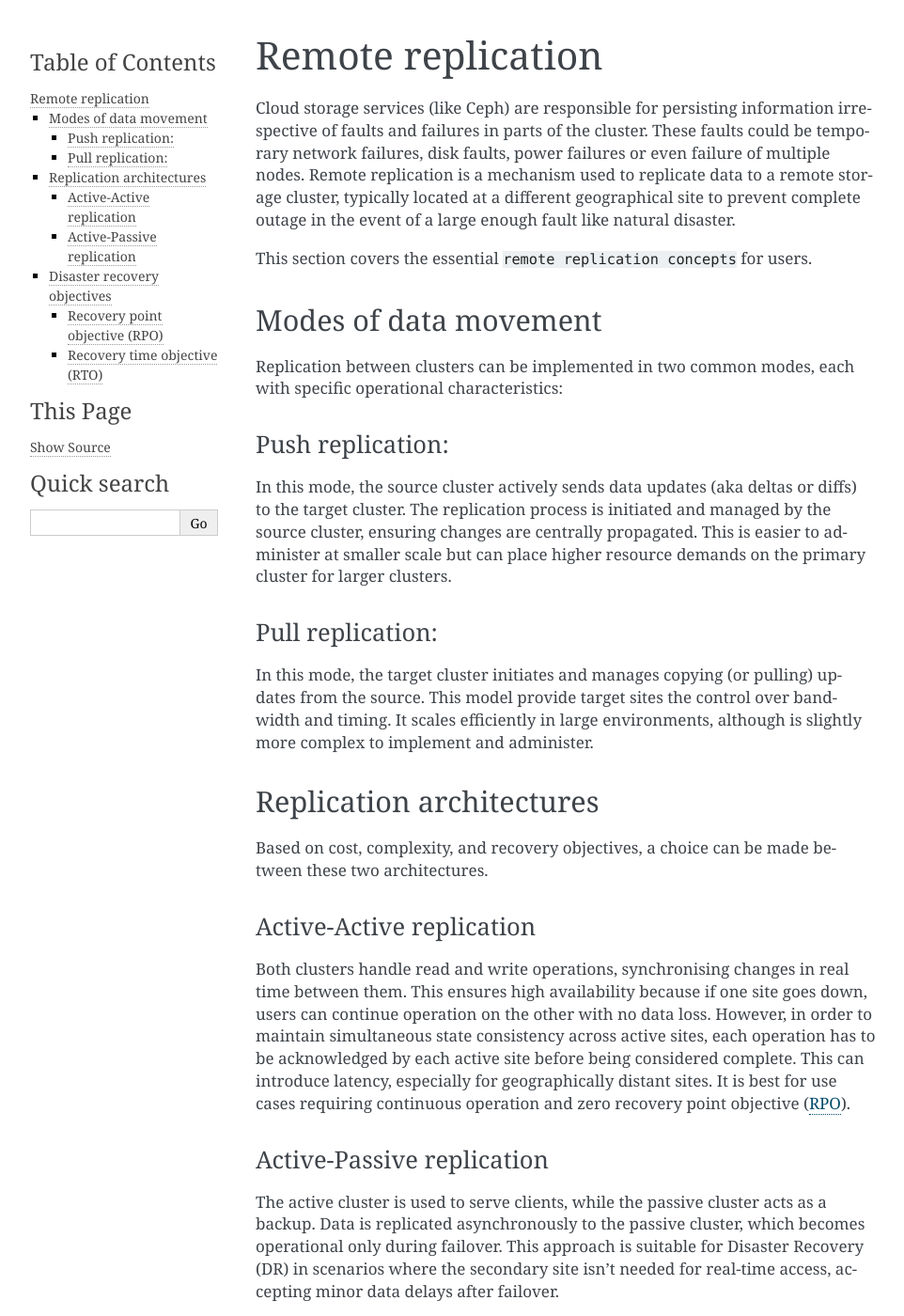
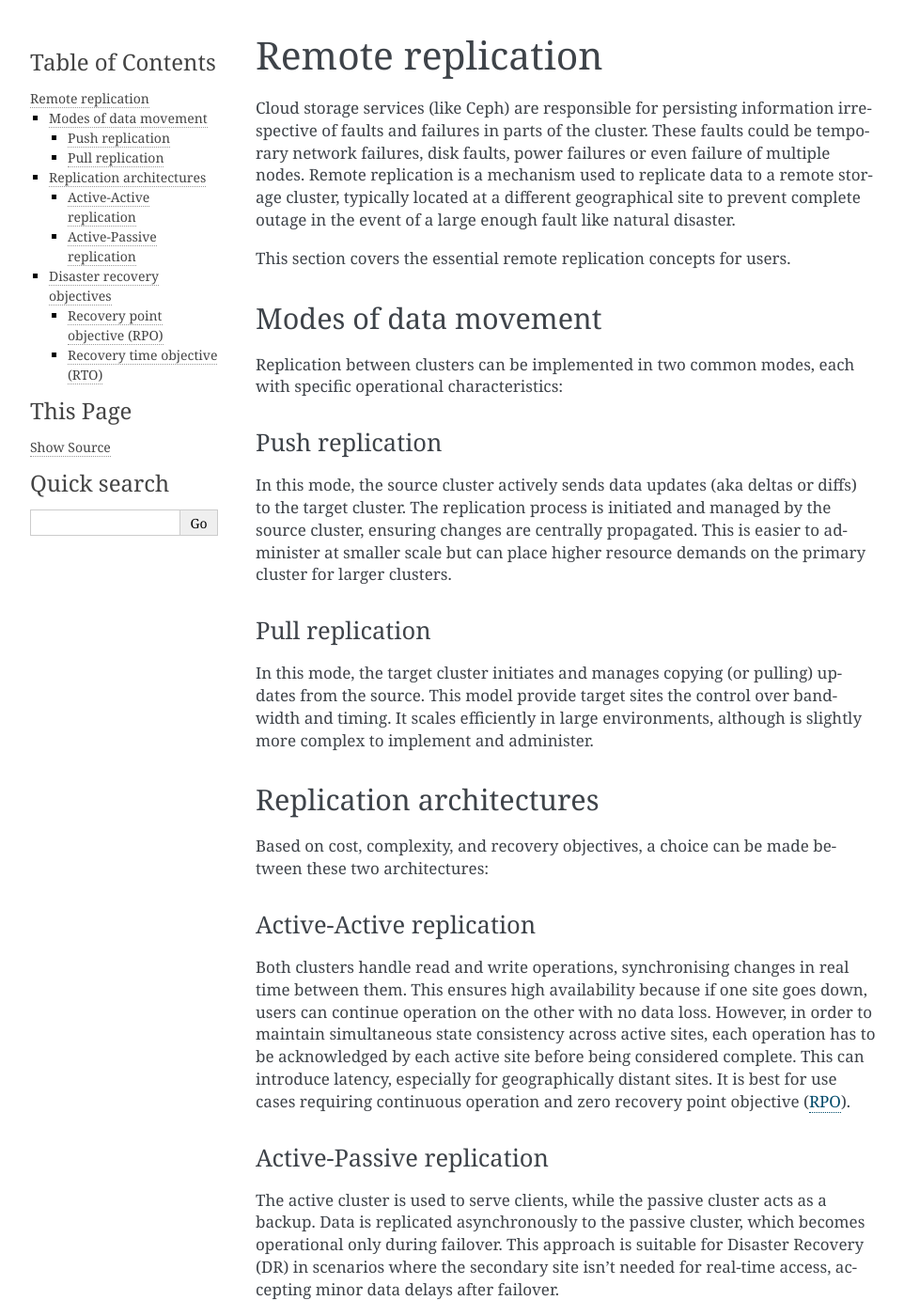
Before and after one commit to canonical/microceph, a Sphinx documentation site: the page built from docs/explanation/replication.rst, in a window 1280 px wide and 1400 px high. Shown: the whole window at 94% size, without its empty margins (148-1110 px from the left). Built offline with Sphinx 7.4.7, drawn with Linux system fonts in a browser that asks for light colours.

Commit message:
fix: resolve comments
Signed-off-by: Utkarsh Bhatt <utkarsh.bhatt@canonical.com>

```diff
--- a/docs/explanation/replication.rst
+++ b/docs/explanation/replication.rst
@@ -7,14 +7,14 @@ or even failure of multiple nodes. Remote replication is a mechanism used to rep
 cluster, typically located at a different geographical site to prevent complete outage in the event of a large
 enough fault like natural disaster.
 
-This section covers the essential ``remote replication concepts`` for users.
+This section covers the essential remote replication concepts for users.
 
 Modes of data movement
 -----------------------
 
 Replication between clusters can be implemented in two common modes, each with specific operational characteristics:
 
-Push replication:
+Push replication
 ~~~~~~~~~~~~~~~~~
 
 In this mode, the source cluster actively sends data updates (aka deltas or diffs) to the target cluster. The
@@ -22,7 +22,7 @@ replication process is initiated and managed by the source cluster, ensuring cha
 This is easier to administer at smaller scale but can place higher resource demands on the primary cluster for
 larger clusters.
 
-Pull replication:
+Pull replication
 ~~~~~~~~~~~~~~~~~
 
 In this mode, the target cluster initiates and manages copying (or pulling) updates from the source. This model
@@ -32,7 +32,7 @@ is slightly more complex to implement and administer.
 Replication architectures
 -------------------------
 
-Based on cost, complexity, and recovery objectives, a choice can be made between these two architectures.
+Based on cost, complexity, and recovery objectives, a choice can be made between these two architectures:
 
 Active-Active replication
 ~~~~~~~~~~~~~~~~~~~~~~~~~
```
